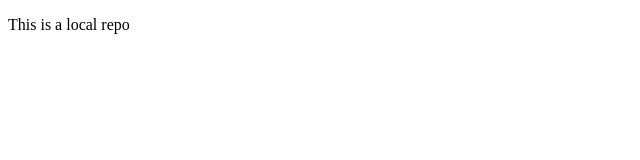
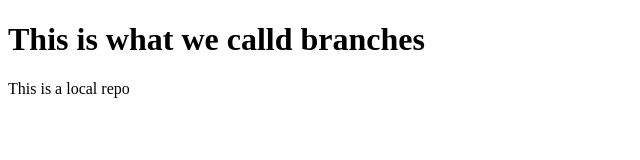
Before and after one commit to xmax11/localrepo, a plain HTML site: page index.html in a window 1280 px wide. Shown: the whole page, without its empty margins (0-640 px from the left). Drawn offline with Linux system fonts and the light colour scheme.

Commit message:
added a feature

```diff
--- a/index.html
+++ b/index.html
@@ -6,6 +6,7 @@
     <title>Document</title>
 </head>
 <body>
+    <h1>This is what we calld branches</h1>
     <p>This is a local repo</p>
 </body>
 </html>
```
